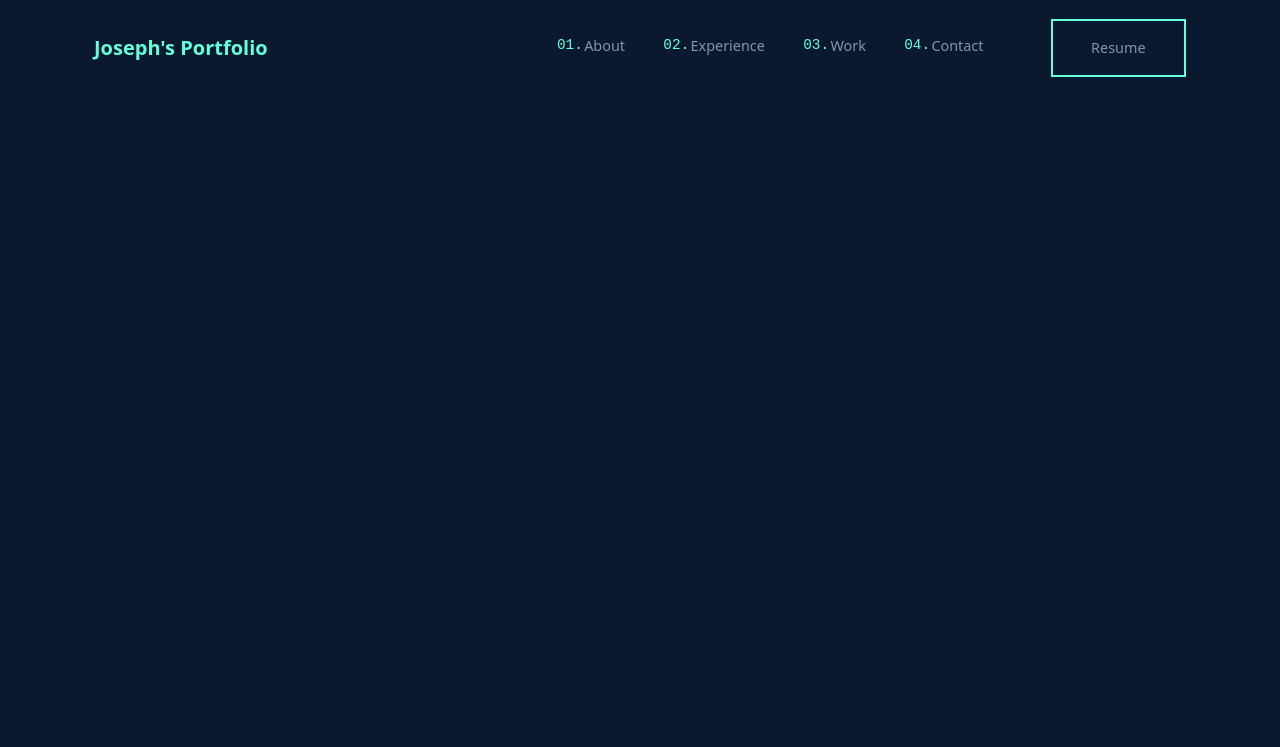
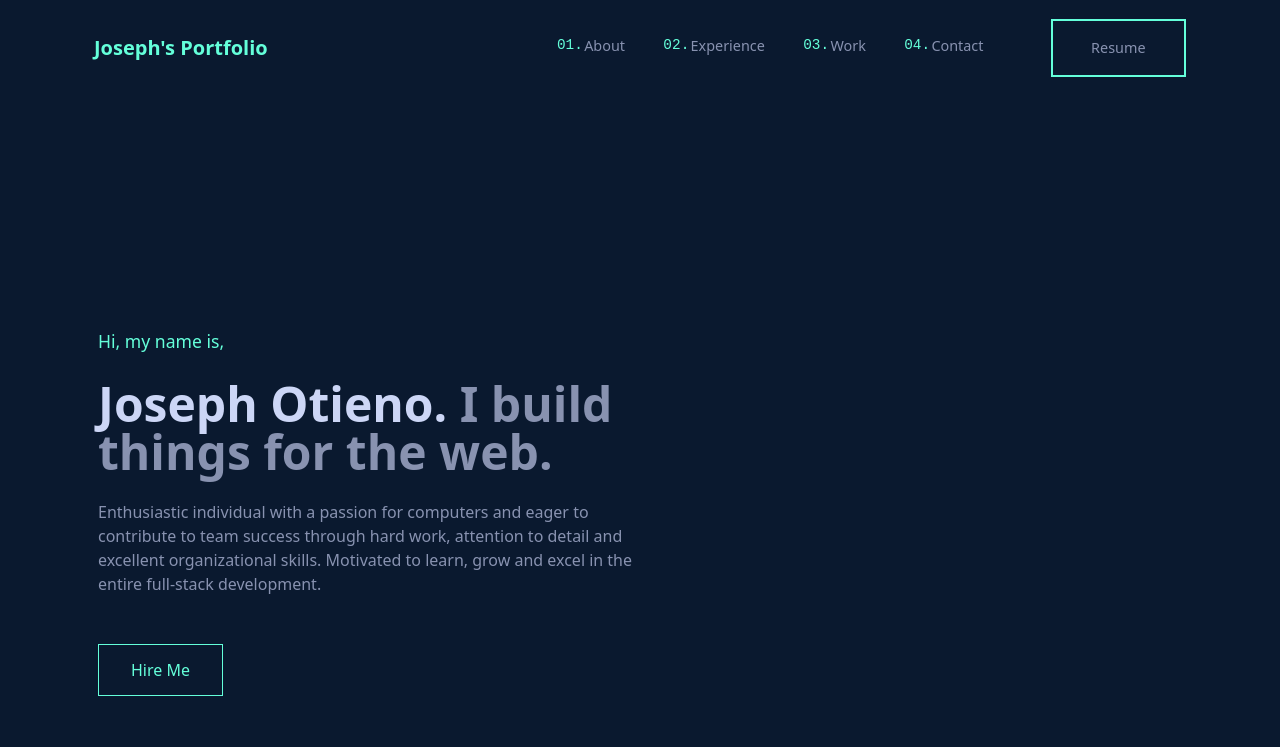
Before and after one commit to OptimusJc/portfolio-v2, a Gatsby site: page / in a window 1280 px wide. Built offline with nearby package versions, Linux system fonts and the light colour scheme; Gatsby itself is replaced by a stand-in of ours.

Commit message:
style: Add hero section

```diff
--- /dev/null
+++ b/src/components/Hero.js
@@ -0,0 +1,29 @@
+import React from "react";
+
+const Hero = () => {
+	return (
+		<section className="hero">
+			<div className="container">
+				<div className="row">
+					<div className="col">
+						<div className="hero-body">
+							<span>Hi, my name is,</span>
+							<h1>
+								<span>Joseph Otieno.</span> I build things for the web.
+							</h1>
+							<p>
+								Enthusiastic individual with a passion for computers and eager
+								to contribute to team success through hard work, attention to
+								detail and excellent organizational skills. Motivated to learn,
+								grow and excel in the entire full-stack development.
+							</p>
+							<button className="btn btn-outline-info">Hire Me</button>
+						</div>
+					</div>
+				</div>
+			</div>
+		</section>
+	);
+};
+
+export default Hero;
--- a/src/components/Layouts.js
+++ b/src/components/Layouts.js
@@ -1,13 +1,13 @@
 import React from "react";
 import Header from "./Header.js";
 
-const Layout = ({children}) => {
+const Layout = ({ children }) => {
 	return (
 		<>
 			<Header />
 			{children}
 		</>
 	);
-}
+};
 
 export default Layout;
--- a/src/pages/index.js
+++ b/src/pages/index.js
@@ -2,13 +2,17 @@ import React from "react";
 import "bootstrap/dist/css/bootstrap.min.css";
 import "bootstrap/dist/js/bootstrap.min.js";
 import "../styles/main.scss";
+
+import Hero from "../components/Hero";
 
 import Layout from "../components/Layouts.js";
 
 const IndexPage = () => {
 	return (
 		<div>
-			<Layout />
+			<Layout>
+				<Hero />
+			</Layout>
 		</div>
 	);
 };
--- /dev/null
+++ b/src/styles/_hero.scss
@@ -0,0 +1,102 @@
+.hero {
+    margin-block: 2rem;
+
+    .hero-body {
+        padding: 1rem;
+
+        & > span {
+            color: $green;
+            font-size: 1rem;
+            display: block;
+            margin-block-end: 0.6rem;
+        }
+
+        h1 {
+            font-size: 2.2rem;
+            font-weight: bold;
+            line-height: 3rem;
+
+            span {
+                color: $light-slate;
+            }
+        }
+
+        p {
+            line-height: 1.5rem;
+        }
+
+        button.btn-outline-info {
+            color: $green;
+            border: 1.5px solid $green;
+            border-radius: 0;
+            padding: 0.6rem 1.8rem;
+            margin-block: 2rem;
+
+            &:hover {
+                background: $green-tint;
+            }
+        }
+    }
+
+
+    @media (min-width: 48em) {
+        height: 50vh;
+
+        display: flex;
+        flex-direction: row;
+        align-items: center;
+
+        .hero-body {
+            width: 500px;
+
+            & > span {
+                font-size: 1.1rem;
+            }
+
+            h1 {
+                font-size: 2.6rem;
+                padding-block: 1rem;
+            }
+        }
+    }
+
+    @media (min-width: 64em) {
+        height: 100vh;
+
+        .hero-body {
+            width: 600px;
+
+            h1 {
+                font-size: 3rem;
+            }
+
+            p {
+                font-size: 1rem;
+            }
+
+            button.btn-outline-info {
+                padding: 0.8rem 2rem;
+            }
+        }
+    }
+
+    @media (min-width: 86em) {
+        .hero-body {
+            width: 700px;
+
+            & > span, p {
+                font-size: 1.1rem;
+            }
+
+            h1 {
+                font-size: 3.5rem;
+                line-height: 3.8rem;
+            }
+
+            p {
+                line-height: 1.7rem;
+            }
+        }
+    }
+
+}
--- a/src/styles/main.scss
+++ b/src/styles/main.scss
@@ -1,5 +1,6 @@
 @import "./variables";
 @import "./header";
+@import "./hero";
 
 body {
     background: $navy;
```
Lines whose indentation alone changed are shown as unchanged.
